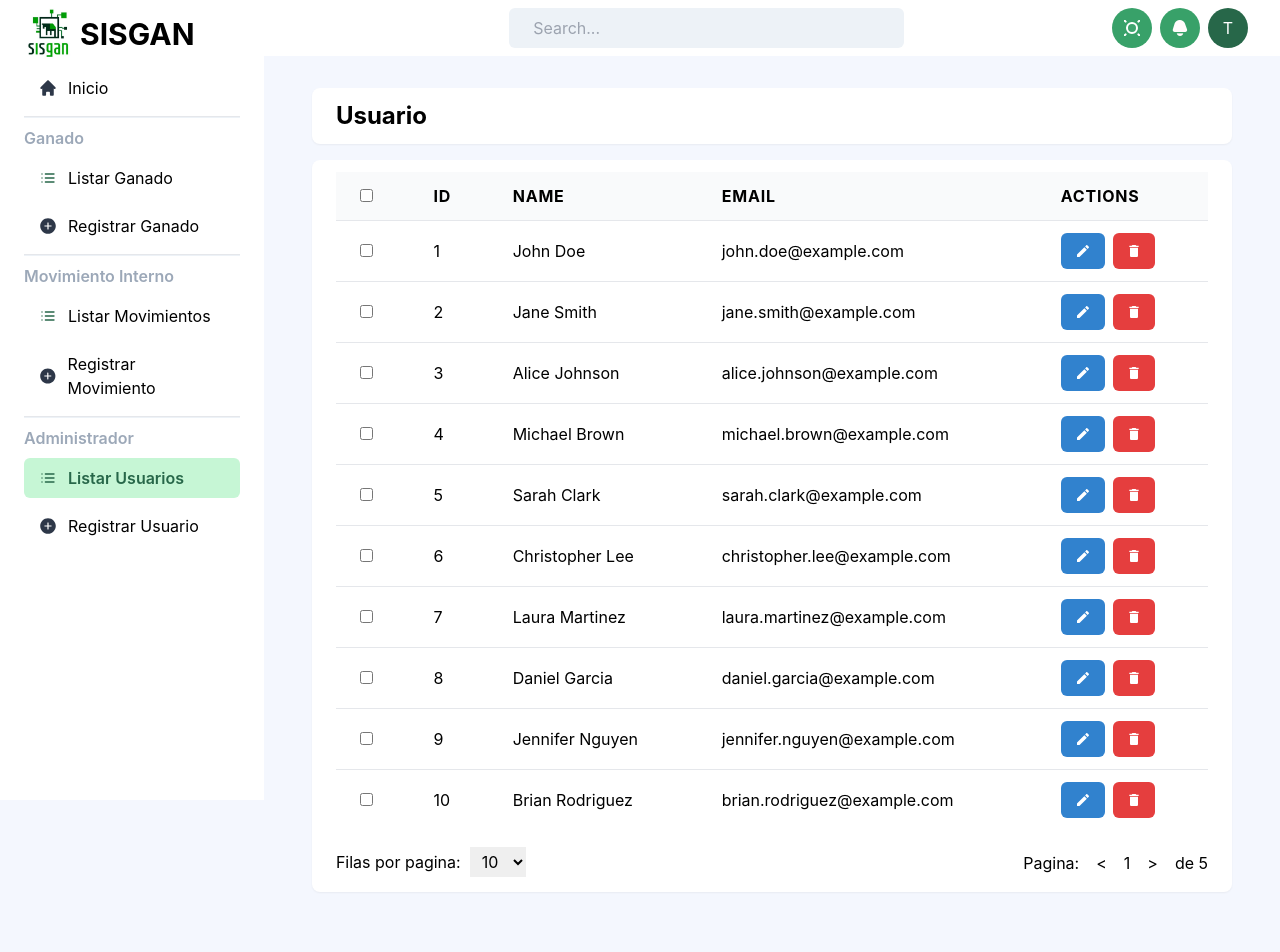
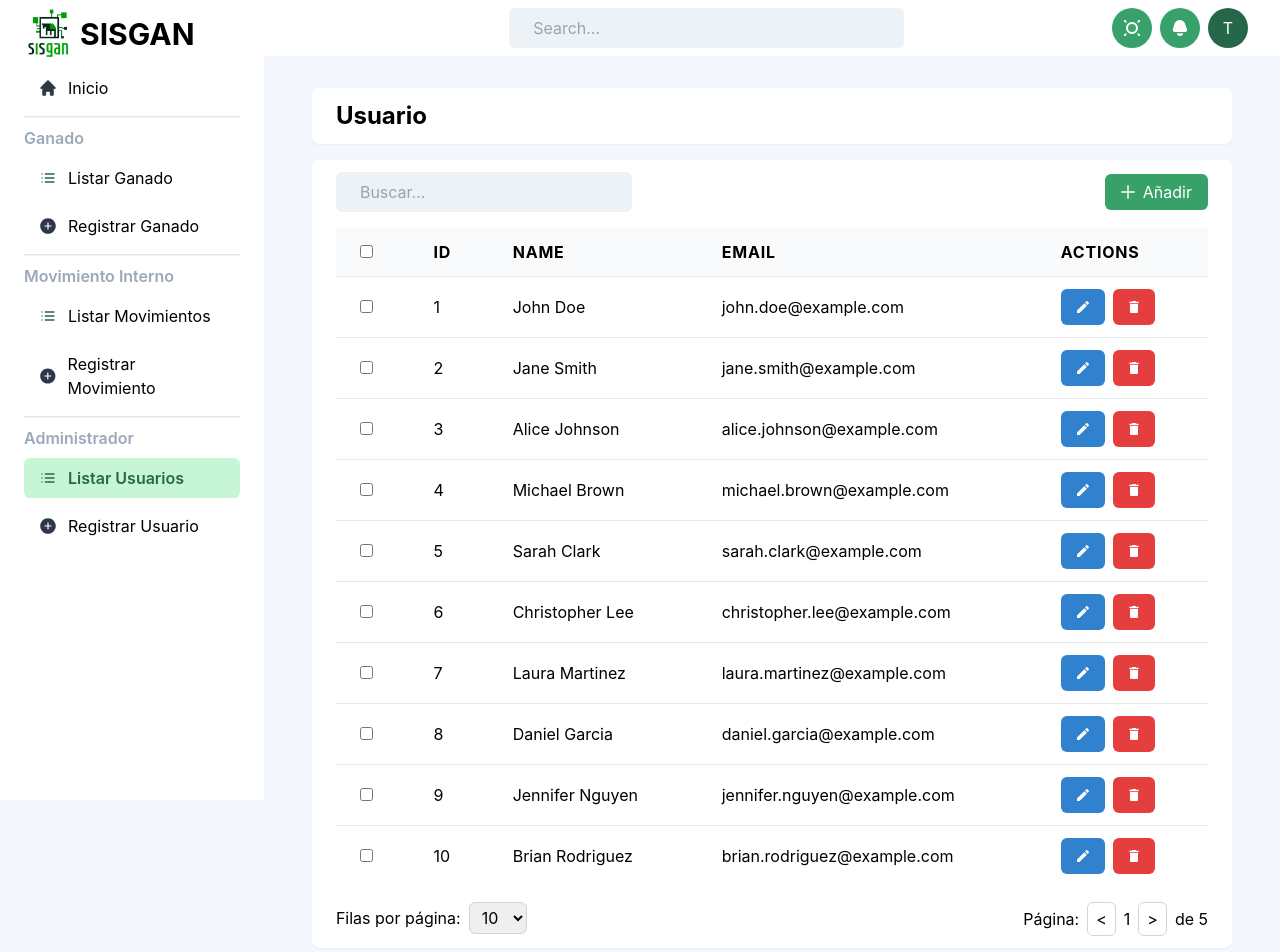
Before and after one commit to Ardilan13/sisgan, a React (Vite) app: page /usuario in a window 1280 px wide. Shown: the top 952 px of the page. Before the commit the page ends 924 px from the top, so only its background shows below. Built offline with nearby package versions, Linux system fonts and the light colour scheme; sample sign-in values are in the browser's storage.

Commit message:
ajustes tabla, botones de eliminar, busqueda de datos y añadir

```diff
--- a/src/components/Table.tsx
+++ b/src/components/Table.tsx
@@ -1,24 +1,35 @@
 /* eslint-disable @typescript-eslint/no-explicit-any */
 import { useState } from "react";
+import { NavLink } from "react-router-dom";
 
 interface TableProps {
   data: Array<{ [key: string]: any }>;
+  link: string;
 }
 
-export default function Table({ data = [] }: TableProps) {
+export default function Table({ data = [], link }: TableProps) {
   const [selectedRows, setSelectedRows] = useState<number[]>([]);
   const [allSelected, setAllSelected] = useState<boolean>(false);
   const [currentPage, setCurrentPage] = useState<number>(1);
   const [rowsPerPage, setRowsPerPage] = useState<number>(10);
+  const [searchTerm, setSearchTerm] = useState<string>("");
 
   const headers = Object.keys(data[0] || {});
-  const totalPages = Math.ceil(data.length / rowsPerPage);
+  const filteredData = data.filter((row) =>
+    headers.some((header) =>
+      row[header].toString().toLowerCase().includes(searchTerm.toLowerCase())
+    )
+  );
+  const totalPages = Math.ceil(filteredData.length / rowsPerPage);
 
   const toggleSelectAll = () => {
     if (allSelected) {
       setSelectedRows([]);
     } else {
-      setSelectedRows(data.map((_, index) => index));
+      const pageIndices = filteredData
+        .slice(startIndex, endIndex)
+        .map((_, index) => startIndex + index);
+      setSelectedRows(pageIndices);
     }
     setAllSelected(!allSelected);
   };
@@ -39,8 +50,23 @@ export default function Table({ data = [] }: TableProps) {
     console.log(`Delete row ${index}`);
   };
 
+  const handleDeleteSelected = () => {
+    const newData = filteredData.filter(
+      (_, index) => !selectedRows.includes(startIndex + index)
+    );
+    newData.map((_row, index) => {
+      if (selectedRows.includes(startIndex + index)) {
+        handleDelete(startIndex + index);
+      }
+    });
+    setSelectedRows([]);
+    setAllSelected(false);
+  };
+
   const handlePageChange = (pageNumber: number) => {
     setCurrentPage(pageNumber);
+    setAllSelected(false);
+    setSelectedRows([]);
   };
 
   const handleRowsPerPageChange = (
@@ -51,14 +77,69 @@ export default function Table({ data = [] }: TableProps) {
 
   const startIndex = (currentPage - 1) * rowsPerPage;
   const endIndex = startIndex + rowsPerPage;
-  const paginatedData = data.slice(startIndex, endIndex);
+  const paginatedData = filteredData.slice(startIndex, endIndex);
 
-  if (paginatedData.length === 0) {
+  if (paginatedData.length === 0 && searchTerm === "") {
     return <p>No data available</p>;
   }
 
   return (
     <div className="overflow-x-auto">
+      <div className="flex justify-between items-center mb-4">
+        <input
+          type="text"
+          placeholder="Buscar..."
+          value={searchTerm}
+          onChange={(e) => setSearchTerm(e.target.value)}
+          className="py-2 px-6 rounded-md bg-secondary-100"
+        />
+        <div className="flex gap-2">
+          {selectedRows.length > 0 && (
+            <button
+              onClick={handleDeleteSelected}
+              className="px-4 py-1.5 flex items-center gap-2 bg-red text-white rounded-md hover:bg-rose-700"
+            >
+              <svg
+                width="10"
+                height="12"
+                viewBox="0 0 10 12"
+                fill="none"
+                xmlns="http://www.w3.org/2000/svg"
+              >
+                <path
+                  d="M0.999919 10.6667C0.999919 11.4 1.59992 12 2.33325 12H7.66659C8.39992 12 8.99992 11.4 8.99992 10.6667V2.66667H0.999919V10.6667ZM9.66659 0.666667H7.33325L6.66659 0H3.33325L2.66659 0.666667H0.333252V2H9.66659V0.666667Z"
+                  fill="white"
+                />
+              </svg>
+              Eliminar
+            </button>
+          )}
+          <NavLink
+            to={link}
+            className="px-4 py-1.5 flex items-center gap-2 bg-primary-100 text-white rounded-md hover:bg-primary-300"
+          >
+            <svg
+              width="14"
+              height="14"
+              viewBox="0 0 14 14"
+              fill="none"
+              xmlns="http://www.w3.org/2000/svg"
+            >
+              <path
+                fillRule="evenodd"
+                clipRule="evenodd"
+                d="M7 0C7.3866 0 7.7 0.313401 7.7 0.7V6.3H13.3C13.6866 6.3 14 6.6134 14 7C14 7.3866 13.6866 7.7 13.3 7.7H7.7V13.3C7.7 13.6866 7.3866 14 7 14C6.6134 14 6.3 13.6866 6.3 13.3V7.7H0.7C0.313401 7.7 0 7.3866 0 7C0 6.6134 0.313401 6.3 0.7 6.3H6.3V0.7C6.3 0.313401 6.6134 0 7 0Z"
+                fill="white"
+              />
+            </svg>
+            Añadir
+          </NavLink>
+        </div>
+      </div>
+      {paginatedData.length === 0 ? (
+        <p>No data matches the search criteria</p>
+      ) : (
+        <>
           <table className="min-w-full divide-y divide-gray-200">
             <thead className="bg-gray-50">
               <tr>
@@ -101,7 +182,7 @@ export default function Table({ data = [] }: TableProps) {
                   <td className="px-6 py-3 whitespace-nowrap">
                     <button
                       onClick={() => handleEdit(startIndex + rowIndex)}
-                  className="px-4 py-3 bg-blue rounded-md hover:bg-sky-400 mr-2"
+                      className="px-4 py-3 bg-blue text-white rounded-md hover:bg-sky-400 mr-2"
                     >
                       <svg
                         width="12"
@@ -118,7 +199,7 @@ export default function Table({ data = [] }: TableProps) {
                     </button>
                     <button
                       onClick={() => handleDelete(startIndex + rowIndex)}
-                  className="px-4 py-3 bg-red rounded-md hover:bg-rose-400"
+                      className="px-4 py-3 bg-red text-white rounded-md hover:bg-rose-400"
                     >
                       <svg
                         width="10"
@@ -140,11 +221,11 @@ export default function Table({ data = [] }: TableProps) {
           </table>
           <div className="flex justify-between mt-4">
             <div>
-          <span>Filas por pagina:</span>
+              <span>Filas por página:</span>
               <select
                 value={rowsPerPage}
                 onChange={handleRowsPerPageChange}
-            className="mx-2 px-2 py-1 border border-white"
+                className="mx-2 px-2 py-1 border border-gray-300 rounded-md"
               >
                 <option value="5">5</option>
                 <option value="10">10</option>
@@ -152,12 +233,12 @@ export default function Table({ data = [] }: TableProps) {
               </select>
             </div>
             <div className="flex items-center">
-          <span>Pagina:</span>
+              <span>Página:</span>
               <div className="flex items-center">
                 <button
                   onClick={() => handlePageChange(currentPage - 1)}
                   disabled={currentPage === 1}
-              className="mx-2 px-2 py-1 border border-white"
+                  className="mx-2 px-2 py-1 border border-gray-300 rounded-md"
                 >
                   {"<"}
                 </button>
@@ -165,7 +246,7 @@ export default function Table({ data = [] }: TableProps) {
                 <button
                   onClick={() => handlePageChange(currentPage + 1)}
                   disabled={currentPage === totalPages}
-              className="mx-2 px-2 py-1 border border-white"
+                  className="mx-2 px-2 py-1 border border-gray-300 rounded-md"
                 >
                   {">"}
                 </button>
@@ -173,6 +254,8 @@ export default function Table({ data = [] }: TableProps) {
               <span>de {totalPages}</span>
             </div>
           </div>
+        </>
+      )}
     </div>
   );
 }
--- a/src/pages/Ganado.tsx
+++ b/src/pages/Ganado.tsx
@@ -36,7 +36,7 @@ export default function Ganado() {
           color={notificationMessage.color}
         />
       )}
-      <Table data={dataTable} />
+      <Table data={dataTable} link={"/registrar-ganado"} />
     </div>
   );
 }
--- a/src/pages/Movimiento.tsx
+++ b/src/pages/Movimiento.tsx
@@ -36,7 +36,7 @@ export default function Movimiento() {
           color={notificationMessage.color}
         />
       )}
-      <Table data={dataTable} />
+      <Table data={dataTable} link={"/registrar-movimiento"} />
     </>
   );
 }
--- a/src/pages/Usuario.tsx
+++ b/src/pages/Usuario.tsx
@@ -45,5 +45,5 @@ export default function Usuario() {
     { id: 41, name: "Alan Gonzalez", email: "alan.gonzalez@example.com" },
   ];
 
-  return <Table data={sampleData} />;
+  return <Table data={sampleData} link={"/registrar-usuario"} />;
 }
```
Lines whose indentation alone changed are shown as unchanged.
